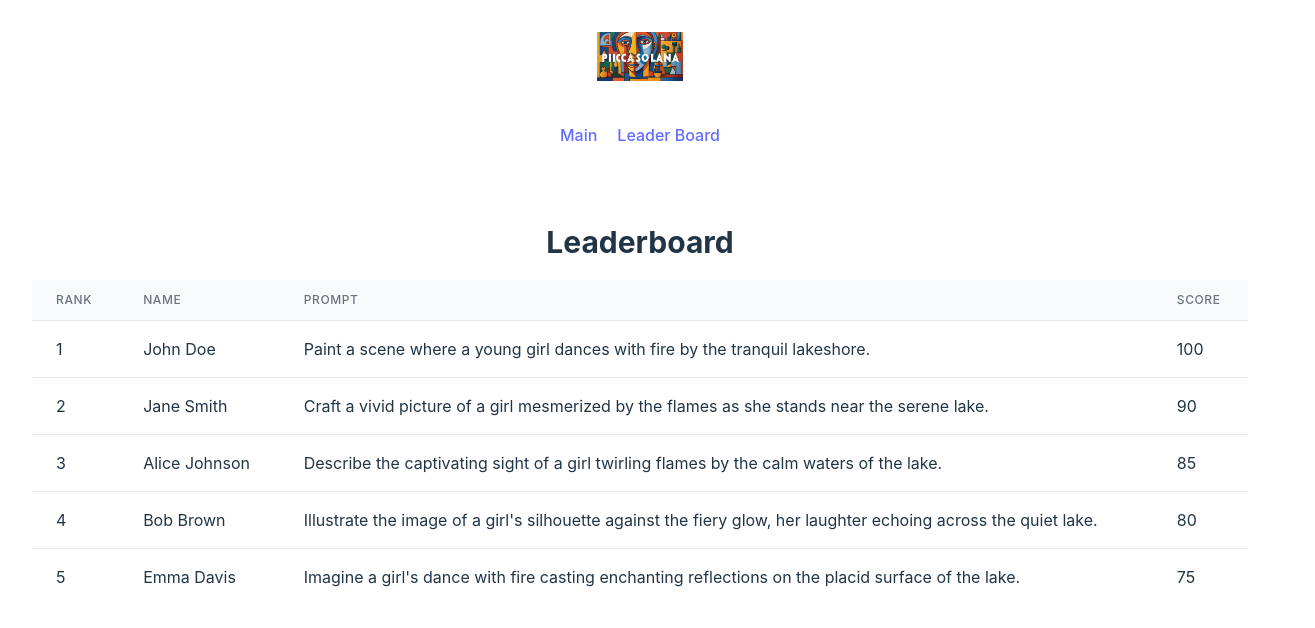
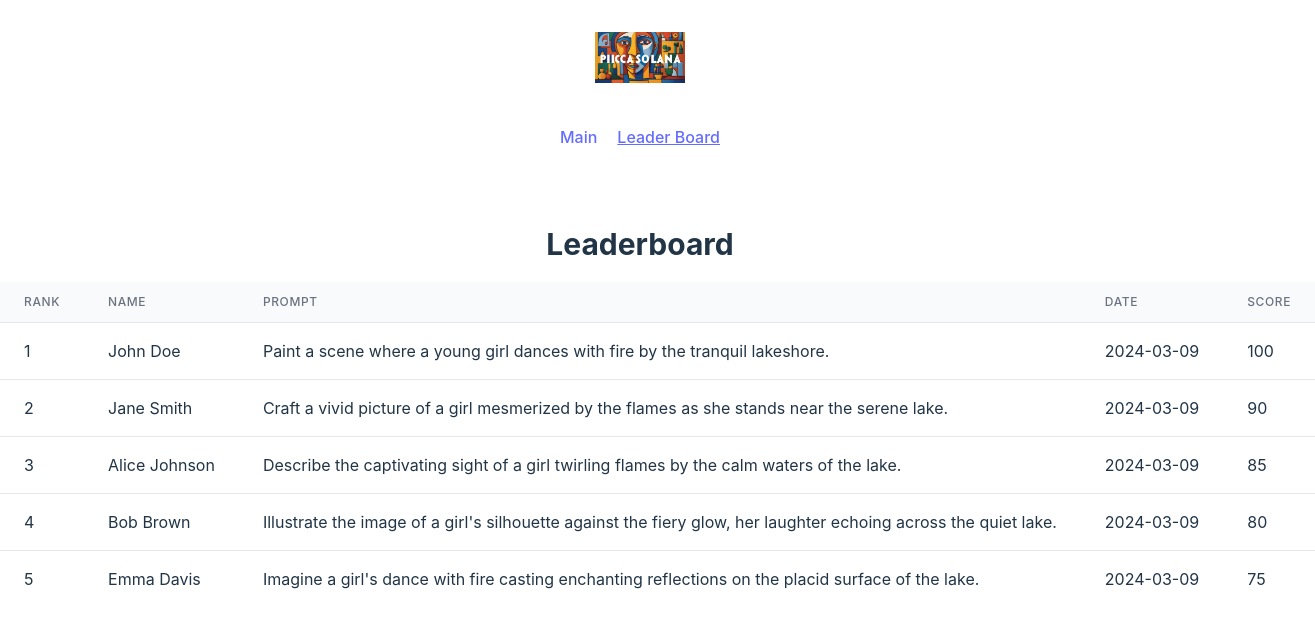
Before and after one commit to Picasolana/picassolano-client, a React (Vite) app: page /leaderboard in a window 1280 px wide. Shown: the top 628 px of the page, 1315 px wide, since content can reach past the window. Built offline with nearby package versions, Linux system fonts and the light colour scheme.

Commit message:
add date

```diff
--- a/src/components/Leaderboard.tsx
+++ b/src/components/Leaderboard.tsx
@@ -7,6 +7,7 @@ const leaderboardData = [
     rank: 1,
     name: "John Doe",
     score: 100,
+    date: "2024-03-09",
     prompt:
       "Paint a scene where a young girl dances with fire by the tranquil lakeshore.",
   },
@@ -14,6 +15,7 @@ const leaderboardData = [
     rank: 2,
     name: "Jane Smith",
     score: 90,
+    date: "2024-03-09",
     prompt:
       "Craft a vivid picture of a girl mesmerized by the flames as she stands near the serene lake.",
   },
@@ -21,6 +23,7 @@ const leaderboardData = [
     rank: 3,
     name: "Alice Johnson",
     score: 85,
+    date: "2024-03-09",
     prompt:
       "Describe the captivating sight of a girl twirling flames by the calm waters of the lake.",
   },
@@ -28,6 +31,7 @@ const leaderboardData = [
     rank: 4,
     name: "Bob Brown",
     score: 80,
+    date: "2024-03-09",
     prompt:
       "Illustrate the image of a girl's silhouette against the fiery glow, her laughter echoing across the quiet lake.",
   },
@@ -35,6 +39,7 @@ const leaderboardData = [
     rank: 5,
     name: "Emma Davis",
     score: 75,
+    date: "2024-03-09",
     prompt:
       "Imagine a girl's dance with fire casting enchanting reflections on the placid surface of the lake.",
   },
@@ -60,6 +65,9 @@ export const Leaderboard = () => {
                 Prompt
               </th>
               <th className="px-6 py-3 text-left text-xs font-medium text-gray-500 uppercase tracking-wider">
+                Date
+              </th>
+              <th className="px-6 py-3 text-left text-xs font-medium text-gray-500 uppercase tracking-wider">
                 Score
               </th>
             </tr>
@@ -70,6 +78,7 @@ export const Leaderboard = () => {
                 <td className="px-6 py-4 whitespace-nowrap">{player.rank}</td>
                 <td className="px-6 py-4 whitespace-nowrap">{player.name}</td>
                 <td className="px-6 py-4 whitespace-nowrap">{player.prompt}</td>
+                <td className="px-6 py-4 whitespace-nowrap">{player.date}</td>
                 <td className="px-6 py-4 whitespace-nowrap">{player.score}</td>
               </tr>
             ))}
--- a/src/components/Nav.tsx
+++ b/src/components/Nav.tsx
@@ -1,5 +1,5 @@
 import React from "react";
-import { Link } from "react-router-dom";
+import { NavLink } from "react-router-dom";
 
 export const Nav = () => {
   return (
@@ -11,10 +11,20 @@ export const Nav = () => {
     >
       <div style={{ display: "flex", margin: "0 auto" }}>
         <div style={{ padding: "5px 10px" }}>
-          <Link to={`/`}>Main</Link>
+          <NavLink
+            to={`/`}
+            className={({ isActive }: any) => (isActive ? "underline" : "")}
+          >
+            <span>Main</span>
+          </NavLink>
         </div>
         <div style={{ padding: "5px 10px" }}>
-          <Link to={`/leaderboard`}>Leader Board</Link>
+          <NavLink
+            to={`/leaderboard`}
+            className={({ isActive }: any) => (isActive ? "underline" : "")}
+          >
+            <span>Leader Board</span>
+          </NavLink>
         </div>
       </div>
     </nav>
```
